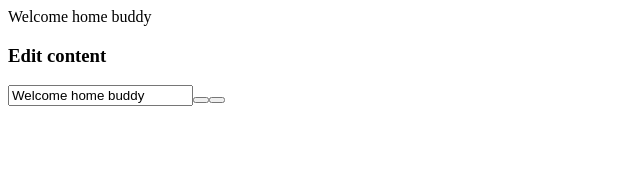
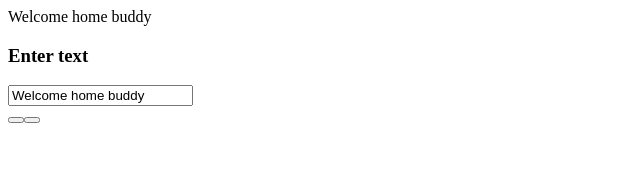
Before and after one commit to breadface/react-xedit, a React app: page / in a window 1280 px wide. Both pictures are taken after a click on the element "Welcome home buddy". Shown: the top 174 px of the page, without its empty margins (0-640 px from the left). Built offline with nearby package versions, Linux system fonts and the light colour scheme; the HTML template or start-up script is replaced by a standard one.

Commit message:
include other editable types

```diff
--- a/src/app/App.js
+++ b/src/app/App.js
@@ -1,15 +1,17 @@
 import React from 'react'
-import EditableTextField from './components/EditableTextField'
+import EditableText from './components/EditableText'
+import EditableTextArea from './components/EditableTextArea'
 
 class App extends React.Component {
   render() {
     return (
       <div>
-        <EditableTextField
+        <EditableText
           editable={true}
+          title="Email"
           >
           Welcome home buddy
-        </EditableTextField>
+        </EditableText>
       </div>
     )
   }
--- a/src/app/components/EditableTextField.js
+++ b/src/app/components/EditableField.js
@@ -1,37 +1,41 @@
 import React from 'react'
-import { OverlayTrigger } from 'react-bootstrap'
 import PopoverOverlay from './PopoverOverlay'
 import CustomOverlay from './CustomOverlay'
 
-class EditableTextField extends React.Component {
+class EditableField extends React.Component {
   constructor(props) {
     super(props)
 
     this.state = {
-      editMode: this.props.editable || false,
-      text: this.props.children || "",
       show: false
     }
   }
 
   render() {
-    let { editMode, text, show } = this.state
+    let { show } = this.state
+    let { setText, text, children, title } = this.props
 
-    let setText = (text) => this.setState({text})
     let toggleShow = () => this.setState({show: !show})
 
-    if(editMode)
+    let header = title ? title : "text"
+
+    if(this.props.editable)
       return (
         <div>
-          <span onClick={toggleShow}>{text}</span>
+          <span
+            onClick={toggleShow}
+            children={text}
+          />
           <CustomOverlay
             show={show}
             >
             <PopoverOverlay
+              title={header}
               content={text}
               toggleShow={toggleShow}
               setText={setText}
-            />
+            >{ (content, handleChange) => children(content, handleChange) }
+            </PopoverOverlay>
           </CustomOverlay>
         </div>
       )
@@ -40,4 +44,4 @@ class EditableTextField extends React.Component {
   }
 }
 
-export default EditableTextField
+export default EditableField
--- /dev/null
+++ b/src/app/components/EditableText.js
@@ -0,0 +1,38 @@
+import React from 'react'
+import  { FormControl } from 'react-bootstrap'
+import EditableField from './EditableField'
+
+
+class EditableText extends React.Component {
+  constructor(props) {
+    super(props)
+
+    this.state = {
+      content: this.props.children
+    }
+  }
+
+  render() {
+    let { editable } = this.props
+    let { content } = this.state
+
+    return (
+      <EditableField
+        editable={editable}
+        text={content}
+        setText={content => this.setState({content})}
+      >{(content, handleChange) => {
+        return (
+          <FormControl
+            type="text"
+            value={content}
+            onChange={handleChange}
+          />
+        )
+      }}
+      </EditableField>
+    )
+  }
+}
+
+export default EditableText
--- /dev/null
+++ b/src/app/components/EditableTextArea.js
@@ -0,0 +1,36 @@
+import React from 'react'
+import EditableField from './EditableField'
+
+class EditableTextArea extends React.Component {
+  constructor(props) {
+    super(props)
+
+    this.state = {
+      content: this.props.children
+    }
+  }
+
+  render() {
+    let { editable, title } = this.props
+    let { content } = this.state
+
+    return (
+      <EditableField
+        editable={editable}
+        text={content}
+        title={title}
+        setText={content => this.setState({content})}
+      >{(content, handleChange) => {
+        return (
+          <textarea
+            value={content}
+            onChange={handleChange}
+          />
+        )
+      }}
+      </EditableField>
+    )
+  }
+}
+
+export default EditableTextArea
--- a/src/app/components/PopoverOverlay.js
+++ b/src/app/components/PopoverOverlay.js
@@ -1,5 +1,5 @@
 import React from 'react'
-import { Popover, Button } from 'react-bootstrap'
+import { Popover, Button, ButtonToolbar, FormGroup } from 'react-bootstrap'
 
 class PopoverOverlay extends React.Component {
   constructor(props) {
@@ -12,7 +12,8 @@ class PopoverOverlay extends React.Component {
 
   render() {
     let { content } = this.state
-    let  { setText, toggleShow } = this.props
+    let  { setText, toggleShow, title } = this.props
+
     let handleChange = e => {
       let content = e.target.value
       this.setState({content})
@@ -21,13 +22,11 @@ class PopoverOverlay extends React.Component {
     return (
       <Popover
         id="popover-trigger-click-root-close"
-        title="Edit content"
+        title={`Enter ${title}`}
       >
-        <div>
-          <input
-            value={content}
-            onChange={handleChange}
-          />
+        <FormGroup>
+          { this.props.children(content, handleChange) }
+          <ButtonToolbar>
             <Button
               bsStyle="primary"
               bsSize="small"
@@ -38,8 +37,10 @@ class PopoverOverlay extends React.Component {
             <Button
               bsSize="small"
               onClick={toggleShow}
-            ><i className="glyphicon glyphicon-remove" /></Button>
-        </div>
+              ><i className="glyphicon glyphicon-remove" />
+            </Button>
+          </ButtonToolbar>
+        </FormGroup>
       </Popover>
     )
   }
```
Also changed, not shown: src/app/components/EditableCheckBox.js (added), src/app/components/EditableSelect.js (added). Lines whose indentation alone changed are shown as unchanged.
